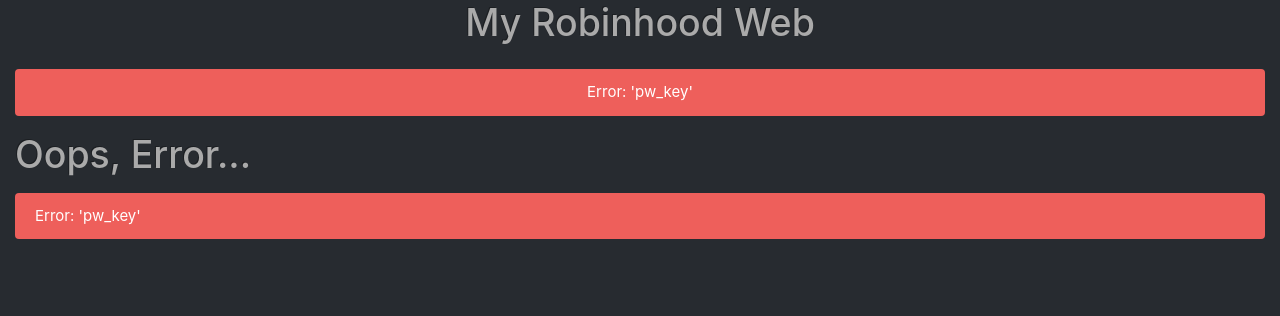
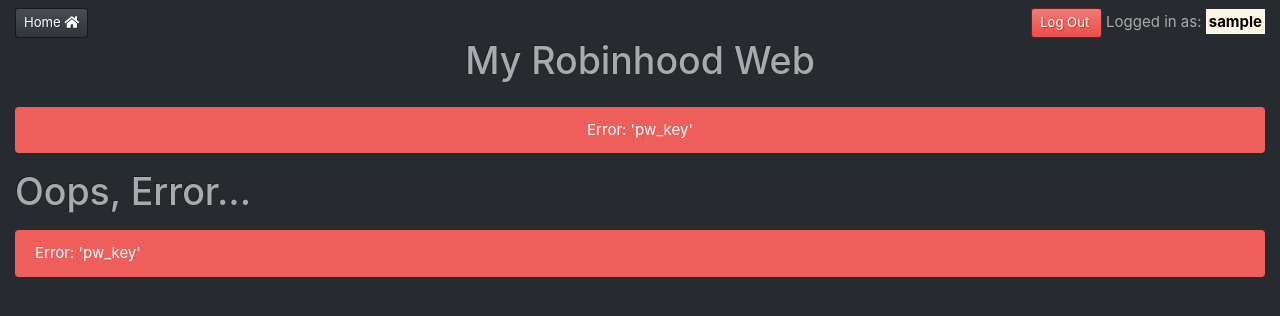
Before and after one commit to smashedr/robinhood-web, a Django app: page / in a window 1280 px wide. Shown: the top 316 px of the page. Run offline with Django 3.2, Linux system fonts and the light colour scheme; the visitor is signed in with stand-in values (Sample User, id 1); parts of the project's set-up code (start-up, migrations or seed data) failed here and were passed over; some libraries are stand-ins or nearby versions.

Commit message:
Adding logout button

```diff
--- a/static/js/main.js
+++ b/static/js/main.js
@@ -7,4 +7,10 @@ $(document).ready(function() {
         event.preventDefault();
     });
 
+    // Log Out Form Activator Button
+    $('.log-out').click(function () {
+        $('#log-out').submit();
+        return false;
+    });
+
 });
--- a/templates/main.html
+++ b/templates/main.html
@@ -36,6 +36,28 @@
 <div class="container-fluid">
 
     {% block heading %}
+        <div class="row mt-2">
+            <div class="col">
+                <div class="float-left">
+                    <a href="{% url 'v_home' %}" class="btn btn-primary btn-sm" role="button">
+                        Home
+                        <i class="fa fa-home" aria-hidden="true"></i>
+                    </a>
+                </div>
+                <div class="float-right text-right">
+                    {% if request.user.is_authenticated %}
+                        <a href="" class="log-out btn btn-danger btn-sm" role="button" type="submit">
+                            Log Out
+                            <i class="fa fa-sign-out" aria-hidden="true"></i>
+                        </a>
+                        Logged in as: <strong><mark>{{ request.user.username|truncatechars:8 }}</mark></strong>
+                    {% else %}
+                        <p>You are not logged in...</p>
+                    {% endif %}
+                </div>
+            </div>
+        </div>
+
         <div class="row">
             <div class="col text-center">
                 <h1>My Robinhood Web</h1>
@@ -61,6 +83,13 @@
 
 </div>
 
+{% if request.user.is_authenticated %}
+    <form id="log-out" action="{% url 'do_logout' %}" method="POST">
+        {% csrf_token %}
+        <input type="hidden" name="next" value="{{ request.get_full_path }}">
+    </form>
+{% endif %}
+
 <!-- JS imported at end to improve page loads -->
 <script type="text/javascript" src="{% static 'bootstrap/jquery.min.js' %}"></script>
 <script type="text/javascript" src="{% static 'bootstrap/popper.min.js' %}"></script>
```
